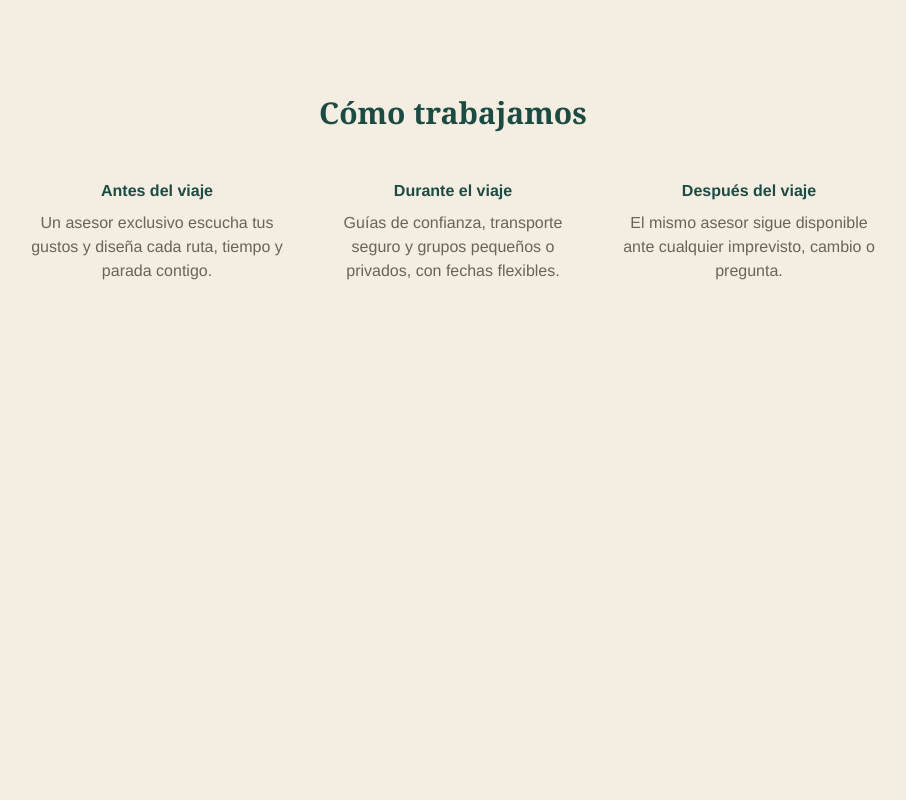
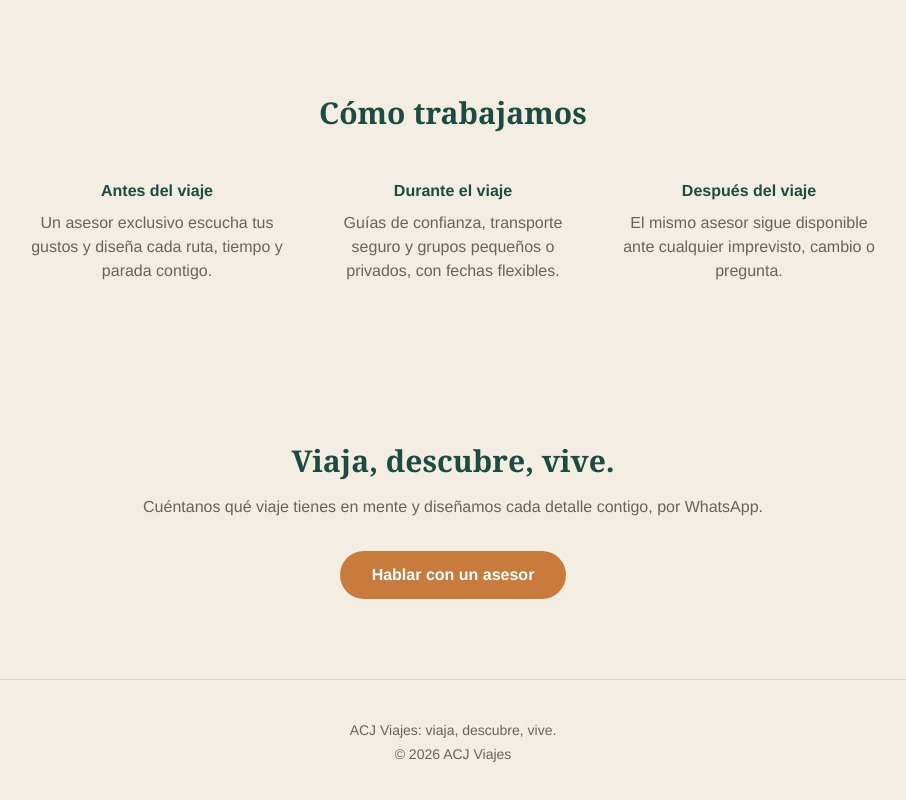
Before and after one commit to AedanCoder02/acj-viajes, a website: page index.html in a window 1280 px wide. Shown: the part 1854-2654 px from the top of the page, without its empty margins (187-1093 px from the left). Before the commit the page ends 2217 px from the top, so only its background shows below. Drawn offline with nearby package versions, Linux system fonts and the light colour scheme.

Commit message:
feat: add closing CTA, footer, and confirm reduced-motion coverage

```diff
--- a/index.html
+++ b/index.html
@@ -190,9 +190,29 @@
         </div>
       </div>
     </section>
+
+    <section id="contacto" class="py-20 px-5 max-w-2xl mx-auto text-center">
+      <h2 class="font-serif text-3xl font-bold mb-4">
+        <span lang="es">Viaja, descubre, vive.</span>
+        <span lang="en">Travel, discover, live.</span>
+      </h2>
+      <p class="text-stone mb-8">
+        <span lang="es">Cuéntanos qué viaje tienes en mente y diseñamos cada detalle contigo, por WhatsApp.</span>
+        <span lang="en">Tell us about the trip you have in mind and we'll design every detail with you, over WhatsApp.</span>
+      </p>
+      <a href="#" class="whatsapp-cta inline-block bg-terracotta text-white rounded-full px-8 py-3 font-semibold">
+        <span lang="es">Hablar con un asesor</span><span lang="en">Talk to an advisor</span>
+      </a>
+    </section>
   </main>
 
-  <footer id="footer"></footer>
+  <footer id="footer" class="py-10 px-5 text-center text-sm text-stone border-t border-forest/10">
+    <p>
+      <span lang="es">ACJ Viajes: viaja, descubre, vive.</span>
+      <span lang="en">ACJ Viajes: travel, discover, live.</span>
+    </p>
+    <p class="mt-1">&copy; <span id="footer-year"></span> ACJ Viajes</p>
+  </footer>
 
   <script type="module" src="assets/script.js"></script>
 </body>
```
Also changed, not shown: tests/content.test.mjs (+16 -0 lines).
